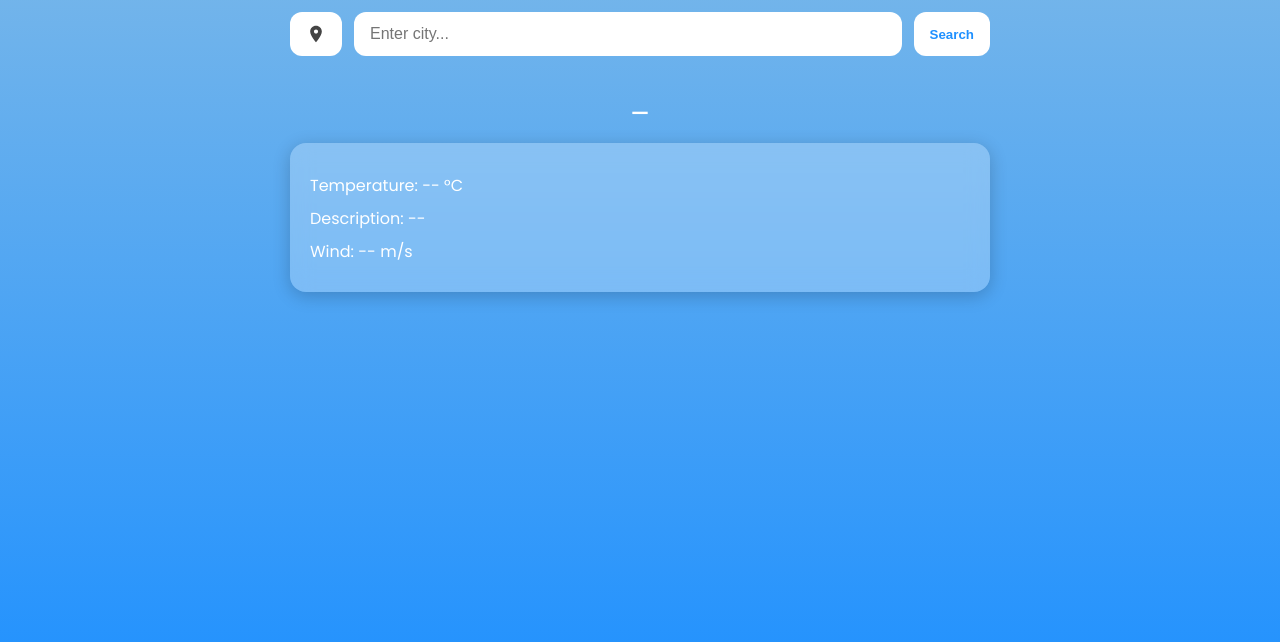
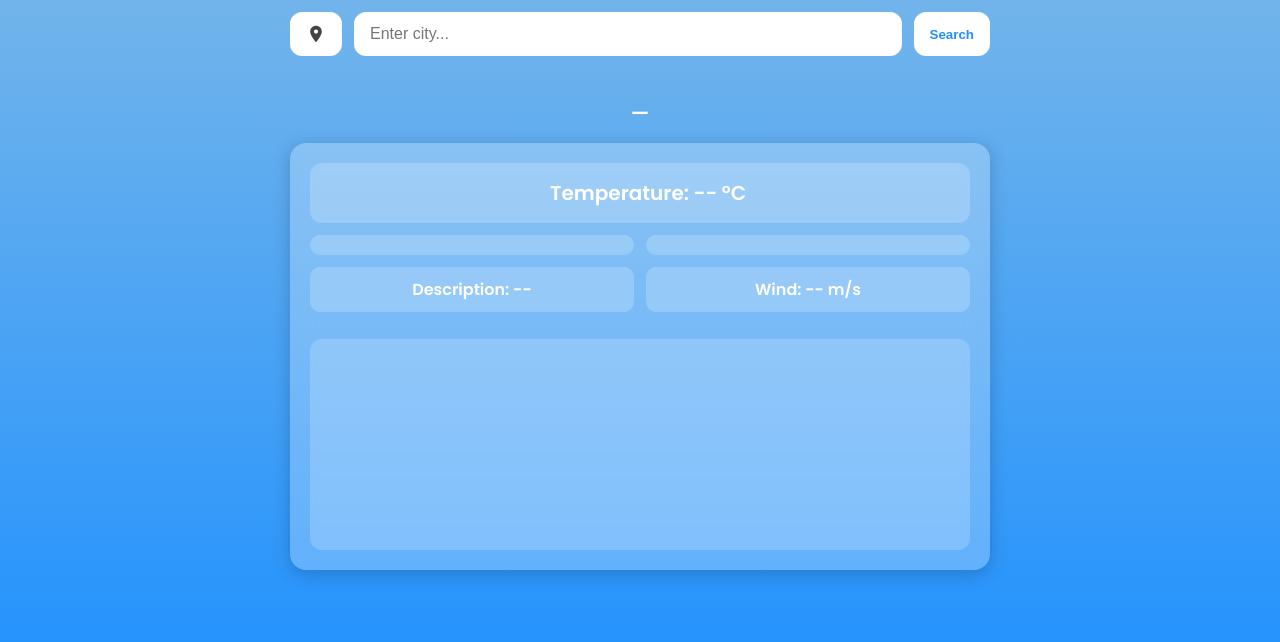
Before and after one commit to Mrylabs/weather-app, a plain HTML site: page index.html in a window 1280 px wide. Shown: the part 94-736 px from the top of the page. Drawn offline with nearby package versions, Linux system fonts and the light colour scheme.

Commit message:
style(ui): add fade animations + embed forecast chart in main card

```diff
--- a/index.html
+++ b/index.html
@@ -11,7 +11,7 @@
 <body>
   <header class="header">
     <div class="header-left">
-     <img id="time-icon" src="./assets/sun.svg" alt="day/night icon" />
+     <img id="time-icon" class="icon-transition" src="./assets/sun.svg" alt="day/night icon" />
     </div>
 
     <h1>Mry's Weather App</h1>
@@ -37,18 +37,22 @@
 <section class="weather-info">
   <p class="error-message"></p>
   <h2 class="weather-description">—</h2>
+
   <div class="weather-details">
-      <p id="weather-icon"></p>
-      <p id="temperature">Temperature: -- °C</p>
+    <div class="weather-main">
+      <span id="weather-icon"></span>
+      <span id="temperature">Temperature: -- °C</span>
+    </div>
+
     <p id="feels-like"></p>
     <p id="humidity"></p>
     <p id="description">Description: --</p>
     <p id="wind">Wind: -- m/s</p>
+
+    <div class="chart-section">
+     <canvas id="forecastChart"></canvas>
     </div>
-  </section>
-
-  <section class="forecast-section">
-    <canvas id="forecastChart"></canvas>
+  </div>
 </section>
 
  <script type="module" src="./js/app.js"></script>
--- a/js/ui.js
+++ b/js/ui.js
@@ -20,14 +20,16 @@ export function renderWeather(state) {
   document.body.classList.remove("day-mode", "night-mode");
   document.body.classList.add(state.isDay ? "day-mode" : "night-mode");
 
-  ui.timeIcon.style.opacity = 0;
+  ui.timeIcon.classList.remove("fade-in");
+  ui.timeIcon.classList.add("fade-out");
 
   setTimeout(() => {
     ui.timeIcon.src = state.isDay
       ? "./assets/sun.svg"
       : "./assets/moon.svg";
 
-    ui.timeIcon.style.opacity = 1;
+    ui.timeIcon.classList.remove("fade-out");
+    ui.timeIcon.classList.add("fade-in");
   }, 200);
 
 
@@ -44,9 +46,9 @@ export function renderWeather(state) {
   ui.feelsLike.textContent = `Feels like: ${Math.round(weather.main.feels_like)}${unitSymbol}`;
 
   ui.cityName.textContent = weather.name;
-  ui.humidity.textContent = `Humidity: ${weather.main.humidity}%`;
+  ui.humidity.textContent = `💧 Humidity: ${weather.main.humidity}%`;
   ui.description.textContent = description;
-  ui.wind.textContent = `Wind: ${weather.wind.speed} m/s`;
+  ui.wind.textContent = `🍃 Wind: ${weather.wind.speed} m/s`;
   ui.icon.textContent = emoji;
   ui.message.textContent = "";
 }
--- a/style.css
+++ b/style.css
@@ -108,11 +108,33 @@ body {
   border-radius: 16px;
   padding: 20px;
   box-shadow: 0 4px 18px rgba(0,0,0,0.2);
+  display: grid;
+  grid-template-columns: 1fr 1fr;
+  gap: 12px;
+}
+
+.weather-main {
+  grid-column: span 2;
+  display: flex;
+  align-items: center;
+  justify-content: center;
+  gap: 16px;
+
+  background: rgba(255,255,255,0.2);
+  padding: 15px;
+  border-radius: 12px;
+  font-size: 20px;
+  font-weight: 600;
 }
 
 .weather-details p {
-  margin: 8px 0;
+  margin: 0;
+  padding: 10px;
+  background: rgba(255,255,255,0.2);
+  border-radius: 10px;
+  text-align: center;
   font-size: 16px;
+  font-weight: 600;
 }
 
 #time-icon, #weather-icon {
@@ -121,16 +143,17 @@ body {
   margin: 10px 0;
 }
 
-.forecast-section {
-  margin-top: 30px;
-  width: 100%;
-  max-width: 700px;
-  padding: 20px;
+.chart-section {
+  grid-column: span 2;
+  margin-top: 15px;
+  background: rgba(255,255,255,0.18);
+  padding: 12px;
+  border-radius: 12px;
 }
 
-canvas {
+.chart-section canvas {
   width: 100% !important;
-  height: 300px !important;
+  height: 180px !important;
 }
 
 @media(max-width: 480px) {
@@ -151,3 +174,21 @@ canvas {
     width: 100%;
   }
 }
+
+/* UI Utility Classes */
+.fade {
+  transition: opacity 0.3s ease;
+}
+
+.fade-in {
+  opacity: 1;
+}
+
+.fade-out {
+  opacity: 0;
+}
+
+.icon-transition {
+  transition: opacity 0.3s ease;
+  opacity: 1;
+}
```
Lines whose indentation alone changed are shown as unchanged.
